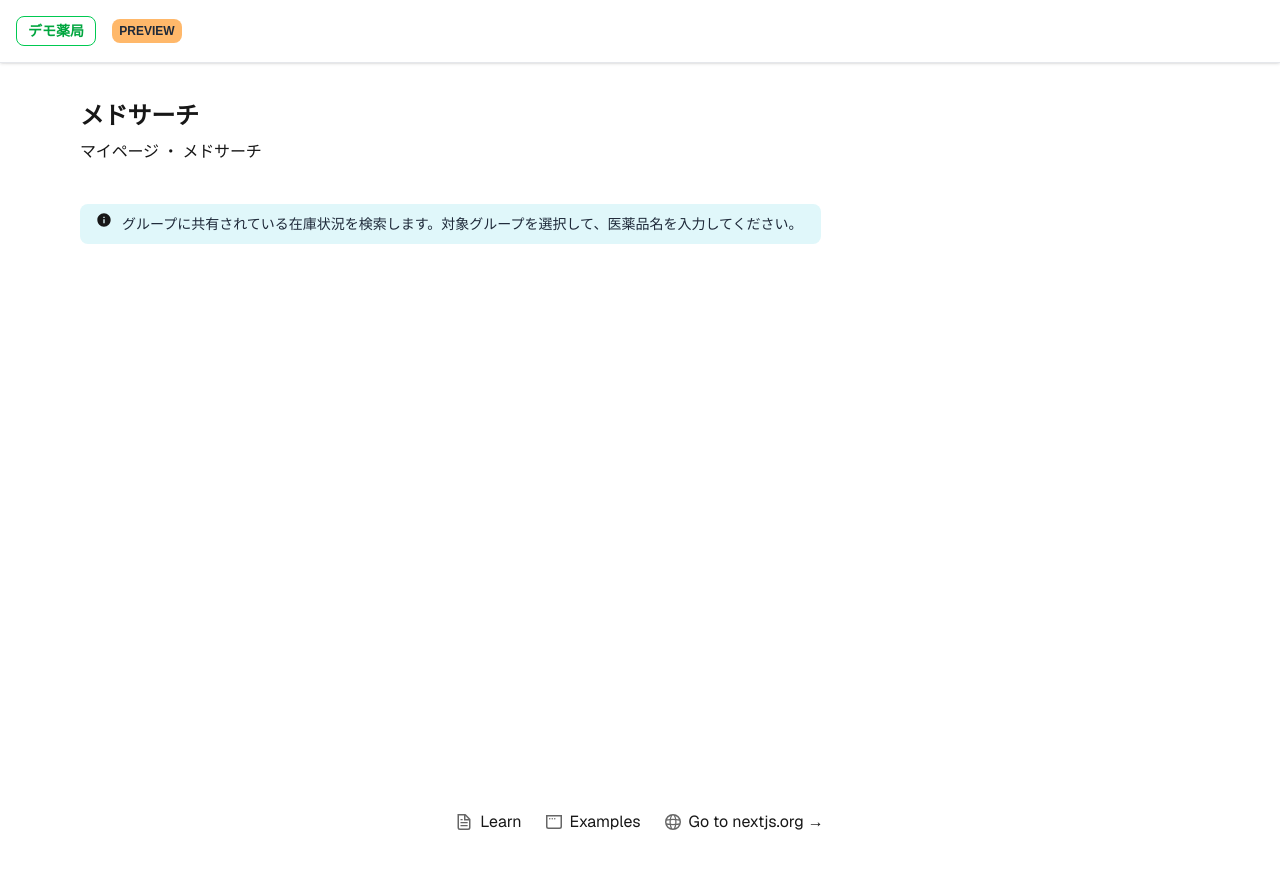
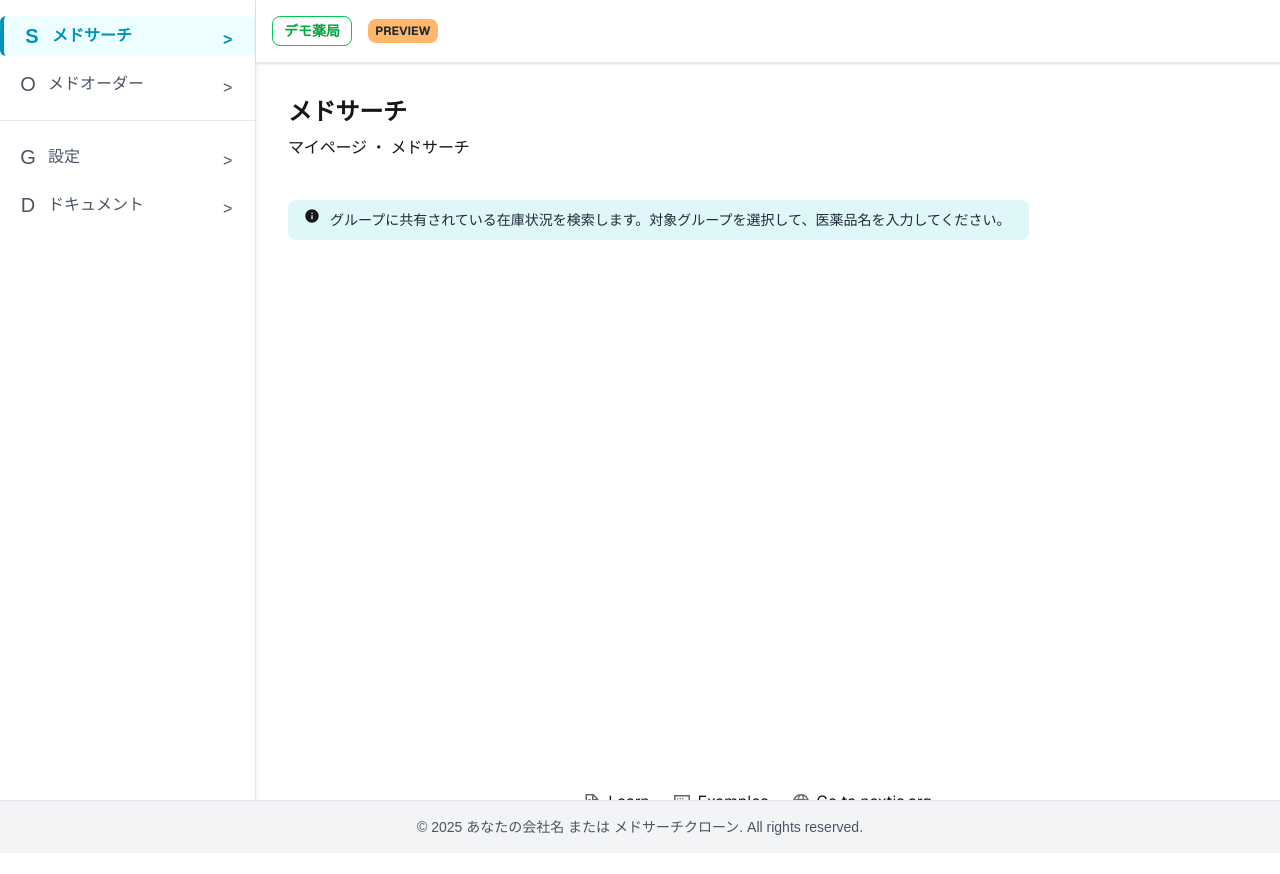
Before and after one commit to Ideguchi-Pharma/medsearch, a Next.js app: page / in a window 1280 px wide. Shown: the top 874 px of the page. After the commit the page ends 853 px from the top, so only its background shows below. Built offline with nearby package versions, Linux system fonts and the light colour scheme.

Commit message:
ヘッダーを調整し、サイドメニューを配置

```diff
--- a/package.json
+++ b/package.json
@@ -20,8 +20,10 @@
     "@types/node": "^20",
     "@types/react": "^19",
     "@types/react-dom": "^19",
+    "autoprefixer": "^10.4.21",
     "eslint": "^9",
     "eslint-config-next": "15.3.4",
+    "postcss": "^8.5.6",
     "tailwindcss": "^4.1.11",
     "typescript": "^5"
   }
--- a/src/app/layout.tsx
+++ b/src/app/layout.tsx
@@ -1,6 +1,7 @@
 import type { Metadata } from "next";
 import { Geist, Geist_Mono } from "next/font/google";
 import "./globals.css";
+
 
 const geistSans = Geist({
   variable: "--font-geist-sans",
@@ -27,32 +28,56 @@ export default function RootLayout({
       <body
         className={`${geistSans.variable} ${geistMono.variable} antialiased`}
       >
-        <header className="w-full bg-white border-b border-gray-200 p-4 flex items-center justify-start gap-4 shadow-sm fixed top-0 z-10">
-        <div className="
-            flex items-center justify-center
-            px-1 py-1
-            border-1 border-green-500 rounded-lg
-            text-green-600 font-bold text-sm
-            min-w-[60px] sm:min-w-[80px]
-            cursor-pointer select-none
-          ">
-            デモ薬局
-          </div>
-          <span className="
-            flex items-center justify-center
-            bg-orange-300 text-gray-800
-            text-xs font-bold
-            px-1 py-1 rounded-lg
-            uppercase
-            min-w-[70px] sm:min-w-[70px]
-            cursor-pointer select-none
-          ">
-            PREVIEW
-          </span>
+        <div className="flex flex-col min-h-screen">
+        <div className="flex flex-grow">
+           {/* サイドメニュー */}
+           <aside className="
+              w-16 sm:w-64 {/* サイドメニューの幅を調整。小さい画面では狭く */}
+              bg-white border-r border-gray-200 shadow-md
+              flex flex-col justify-between
+              pt-4 pb-4 {/* サイドメニュー自体の上下パディング */}
+              flex-shrink-0 {/* サイドメニューが縮まないようにする */}
+            ">
+              <nav className="flex flex-col gap-2">
+                {/* 各メニュー項目 (アイコンなし、テキストのみ) */}
+                {/* メドサーチ (アクティブ状態の例) */}
+                <a href="#" className="flex flex-col items-center sm:flex-row sm:justify-start sm:px-4 sm:py-2 py-2 gap-2 text-cyan-600 font-bold bg-cyan-50 hover:bg-cyan-100 border-l-4 border-cyan-600 rounded-md">
+                  <div className="w-6 h-6 flex-shrink-0 flex items-center justify-center text-xl">S</div> {/* 仮の文字 */}
+                  <span className="text-xs sm:text-base hidden sm:inline">メドサーチ</span>
+                  <span className="w-4 h-4 ml-auto hidden sm:block">&gt;</span>
+                </a>
+                {/* メドオーダー */}
+                <a href="#" className="flex flex-col items-center sm:flex-row sm:justify-start sm:px-4 sm:py-2 py-2 gap-2 text-gray-600 hover:bg-gray-100 rounded-md">
+                  <div className="w-6 h-6 flex-shrink-0 flex items-center justify-center text-xl">O</div> {/* 仮の文字 */}
+                  <span className="text-xs sm:text-base hidden sm:inline">メドオーダー</span>
+                  <span className="w-4 h-4 ml-auto hidden sm:block">&gt;</span>
+                </a>
+                {/* 区切り線 */}
+                <hr className="my-2 border-gray-200 hidden sm:block" />
+                {/* 設定 */}
+                <a href="#" className="flex flex-col items-center sm:flex-row sm:justify-start sm:px-4 sm:py-2 py-2 gap-2 text-gray-600 hover:bg-gray-100 rounded-md">
+                  <div className="w-6 h-6 flex-shrink-0 flex items-center justify-center text-xl">G</div> {/* 仮の文字 */}
+                  <span className="text-xs sm:text-base hidden sm:inline">設定</span>
+                  <span className="w-4 h-4 ml-auto hidden sm:block">&gt;</span> {/* 右矢印の代わりに文字 */}
+                </a>
+                {/* ドキュメント */}
+                <a href="#" className="flex flex-col items-center sm:flex-row sm:justify-start sm:px-4 sm:py-2 py-2 gap-2 text-gray-600 hover:bg-gray-100 rounded-md">
+                  <div className="w-6 h-6 flex-shrink-0 flex items-center justify-center text-xl">D</div> {/* 仮の文字 */}
+                  <span className="text-xs sm:text-base hidden sm:inline">ドキュメント</span>
+                  <span className="w-4 h-4 ml-auto hidden sm:block">&gt;</span> {/* 右矢印の代わりに文字 */}
+                </a>
+              </nav>
+            </aside>
+            {/* 各ページのコンテンツがレンダリングされる部分 */}
+            <div className="flex-grow overflow-auto"> {/* コンテンツエリアをスクロール可能にする */}
+              {children}
+            </div>
+          </div> {/* メインコンテンツエリア全体 終わり */}
 
-        </header>
-        <div className="flex-grow pt-25">
-        {children}
+          {/* フッター */}
+          <footer className="w-full bg-gray-100 p-4 text-center text-gray-600 text-sm border-t border-gray-200">
+            <p>&copy; {new Date().getFullYear()} あなたの会社名 または メドサーチクローン. All rights reserved.</p>
+          </footer>
         </div>
       </body>
     </html>
--- a/src/app/page.tsx
+++ b/src/app/page.tsx
@@ -3,8 +3,35 @@ import { RiInformationFill } from "react-icons/ri";
 
 export default function Home() {
   return (
-    <div className="grid grid-rows-[10px_1fr_10px] items-left justify-items-left min-h-screen px-2 pb-20 gap-16 sm:px-20 font-[family-name:var(--font-geist-sans)]">
-      <main className="flex flex-col gap-[8px] row-start-1 items-center sm:items-start">
+    <div className="grid grid-rows-[10px_1fr_10px] items-left justify-items-left min-h-screen font-[family-name:var(--font-geist-sans)]">
+       <header className="w-full bg-white bg-opacity-50 border-b border-gray-200 p-4 flex items-center gap-4 shadow-sm fixed top-0 z- backdrop-blur-sm">
+        <div className="flex items-center gap-4">
+              {/* サイドメニュー開閉ボタンのプレースホルダー */}
+              {/* 元のサイトには左側に「>」のようなアイコンがあるので、それを模倣 */}
+        <div className="
+            flex items-center justify-center
+            px-1 py-1
+            border border-green-500 rounded-lg
+            text-green-600 font-bold text-sm
+            min-w-[60px] sm:min-w-[80px]
+            cursor-pointer select-none
+          ">
+            デモ薬局
+          </div>
+          <span className="
+            flex items-center justify-center
+            bg-orange-300 text-gray-800
+            text-xs font-bold
+            px-1 py-1 rounded-lg
+            uppercase
+            min-w-[70px] sm:min-w-[70px]
+            cursor-pointer select-none
+          ">
+            PREVIEW
+          </span>
+          </div>
+        </header>
+      <main className="flex flex-col gap-[8px] row-start-1 items-center p-8 sm:items-start mt-[64px]">
         <p className="tracking-[-.01em] text-2xl font-bold">
             メドサーチ
         </p>
```
Also changed, not shown: 1 other file (tests, documents, lock files or other folders).
